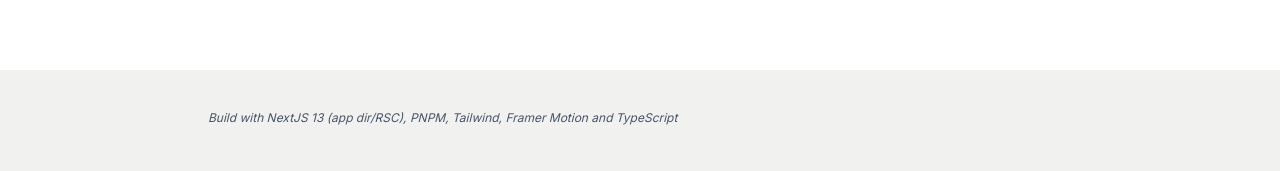
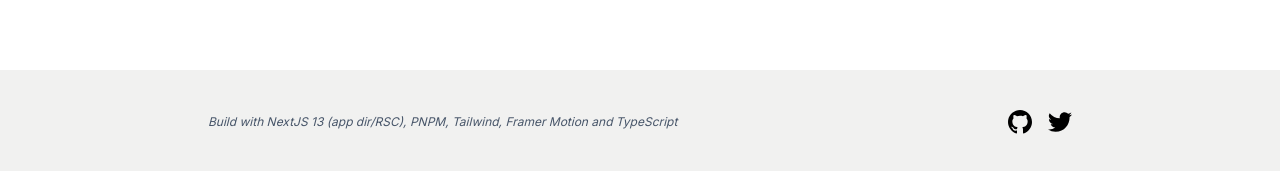
Before and after one commit to rnnyrk/ronnyrook.nl, a Next.js app: page / in a window 1280 px wide. Shown: the part 1786-1957 px from the top of the page. Built offline with nearby package versions, Linux system fonts and the light colour scheme.

Commit message:
Create Footer component

```diff
--- a/src/app/page.tsx
+++ b/src/app/page.tsx
@@ -1,4 +1,4 @@
-import { Container } from 'common/layout/Container';
+import { Footer } from 'modules/layouts/Footer';
 import { Intro } from 'modules/home/Intro';
 import { Skills } from 'modules/home/Skills';
 
@@ -7,13 +7,7 @@ const Home = () => {
     <>
       <Intro />
       <Skills />
-      <Container>
-        <footer className="px-4 mb-8">
-          <p className="text-slate-600 text-xs italic">
-            Build with NextJS 13 (app dir/RSC), PNPM, Tailwind, Framer Motion and TypeScript
-          </p>
-        </footer>
-      </Container>
+      <Footer />
     </>
   );
 };
--- a/src/components/modules/home/Intro.tsx
+++ b/src/components/modules/home/Intro.tsx
@@ -22,7 +22,7 @@ export const Intro = () => {
   return (
     <Container className="px-8">
       <article>
-        <header className="flex items-center mb-10 md:mb-20">
+        <header className="flex flex-col md:flex-row md:items-center mb-10 md:mb-20">
           <figure className="w-20 h-20 md:w-40 md:h-40 m-0 overflow-hidden rounded-full shadow-lg">
             <Image
               src="/images/ronny-ai.jpg"
@@ -31,7 +31,7 @@ export const Intro = () => {
               height={200}
             />
           </figure>
-          <div className="ml-4 md:ml-8">
+          <div className="mt-2 md:mt-0 md:ml-8">
             <Heading>Ronny Rook</Heading>
             <h2 className="mt-2 text-lg uppercase font-semibold text-slate-600">
               Technically a creative
--- a/src/components/modules/home/Skills.tsx
+++ b/src/components/modules/home/Skills.tsx
@@ -53,7 +53,7 @@ export const Skills = () => {
 
   return (
     <div
-      className="w-screen relative px-4 py-20 mt-40 md:py-40 md:mt-80 mb-10 bg-white"
+      className="w-screen relative px-4 py-20 mt-40 md:py-40 md:mt-80 bg-white"
       ref={ref}
     >
       <Waves />
--- /dev/null
+++ b/src/components/modules/layouts/Footer.tsx
@@ -0,0 +1,34 @@
+import { Container } from 'common/layout/Container';
+import GithubSvg from 'vectors/github.svg';
+import TwitterSvg from 'vectors/twitter.svg';
+
+export const Footer = () => {
+  return (
+    <Container>
+      <footer className="flex flex-col md:flex-row md:justify-between md:items-center px-4 py-10 h-full">
+        <p className="text-slate-600 text-xs italic">
+          Build with NextJS 13 (app dir/RSC), PNPM, Tailwind, Framer Motion and TypeScript
+        </p>
+
+        <div className="flex mt-4 md:mt-0">
+          <a
+            href="http://github.com/rnnyrk"
+            target="_blank"
+            rel="noreferrer"
+            className="no-underline mr-4"
+          >
+            <GithubSvg className="w-6 h-6" />
+          </a>
+          <a
+            href="http://twitter.com/rnnyrk"
+            target="_blank"
+            rel="noreferrer"
+            className="no-underline"
+          >
+            <TwitterSvg className="w-6 h-6" />
+          </a>
+        </div>
+      </footer>
+    </Container>
+  );
+};
```
Also changed, not shown: public/vectors/github.svg (added), public/vectors/twitter.svg (added).
